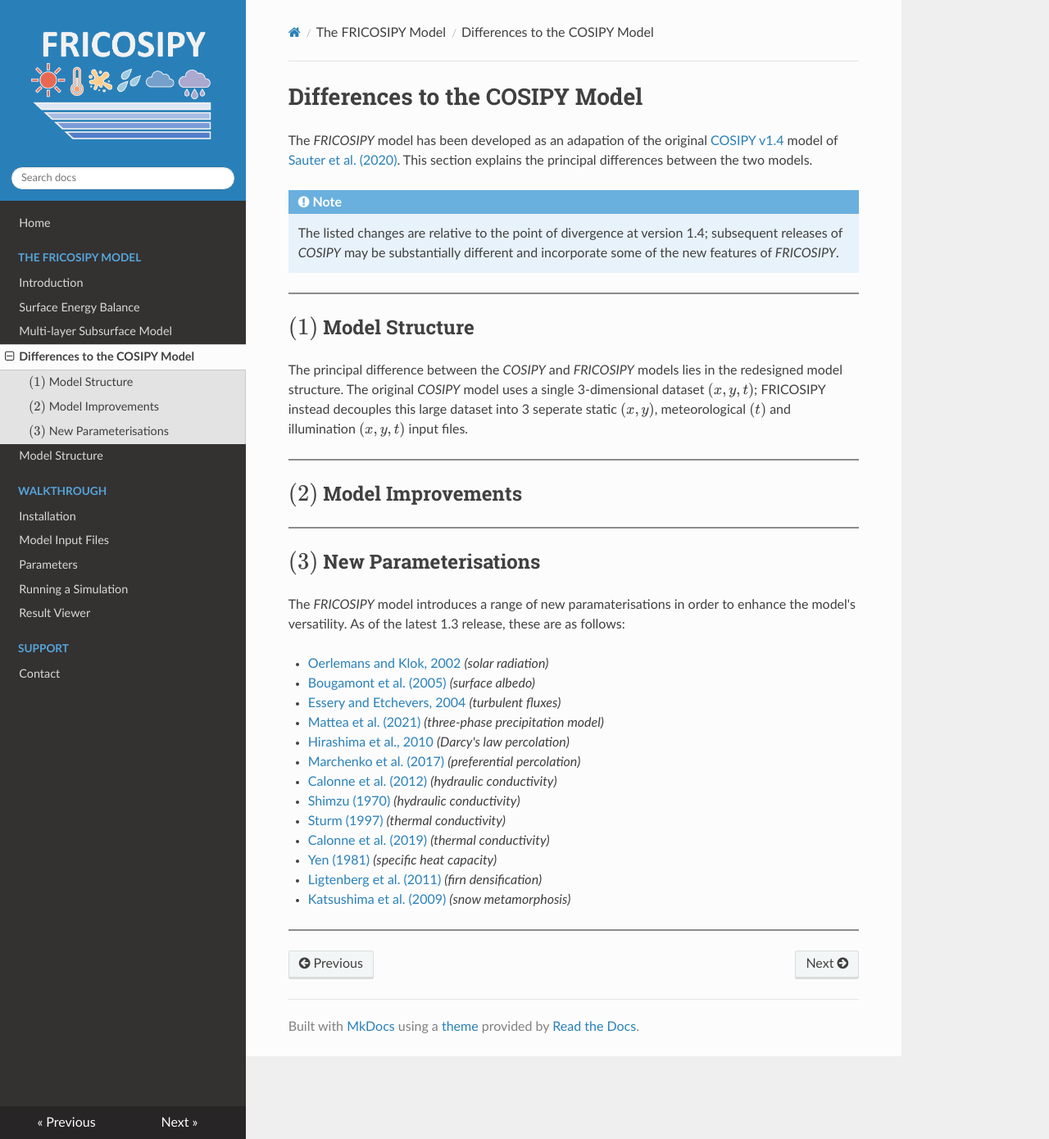
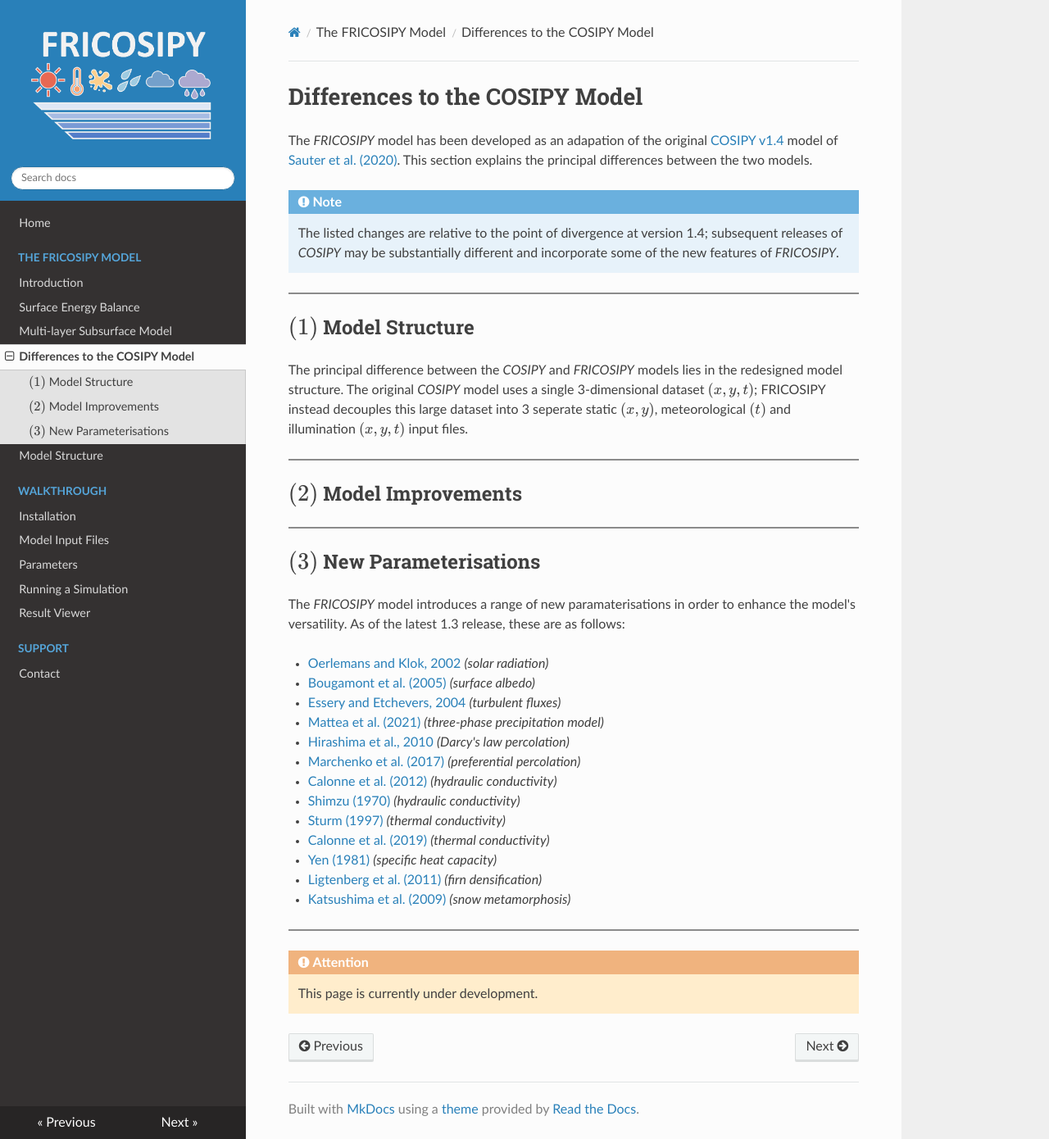
Before and after one commit to MarcusGastaldello/FRICOSIPY, an MkDocs documentation site: the page built from docs/differences.md, in a window 1280 px wide and 1390 px high. Shown: the whole window at 82% size. Built offline with MkDocs 1.6.1, drawn with Linux system fonts in a browser that asks for light colours.

Commit message:
Update differences.md

```diff
--- a/docs/differences.md
+++ b/docs/differences.md
@@ -41,3 +41,7 @@
 * [Katsushima et al. (2009)](https://doi.org/10.1016/j.coldregions.2009.09.002) *(snow metamorphosis)*
 
 <hr style="height:2px; background-color:#8b8b8b; border:none;" />
+
+!!! attention
+
+    This page is currently under development.
```
